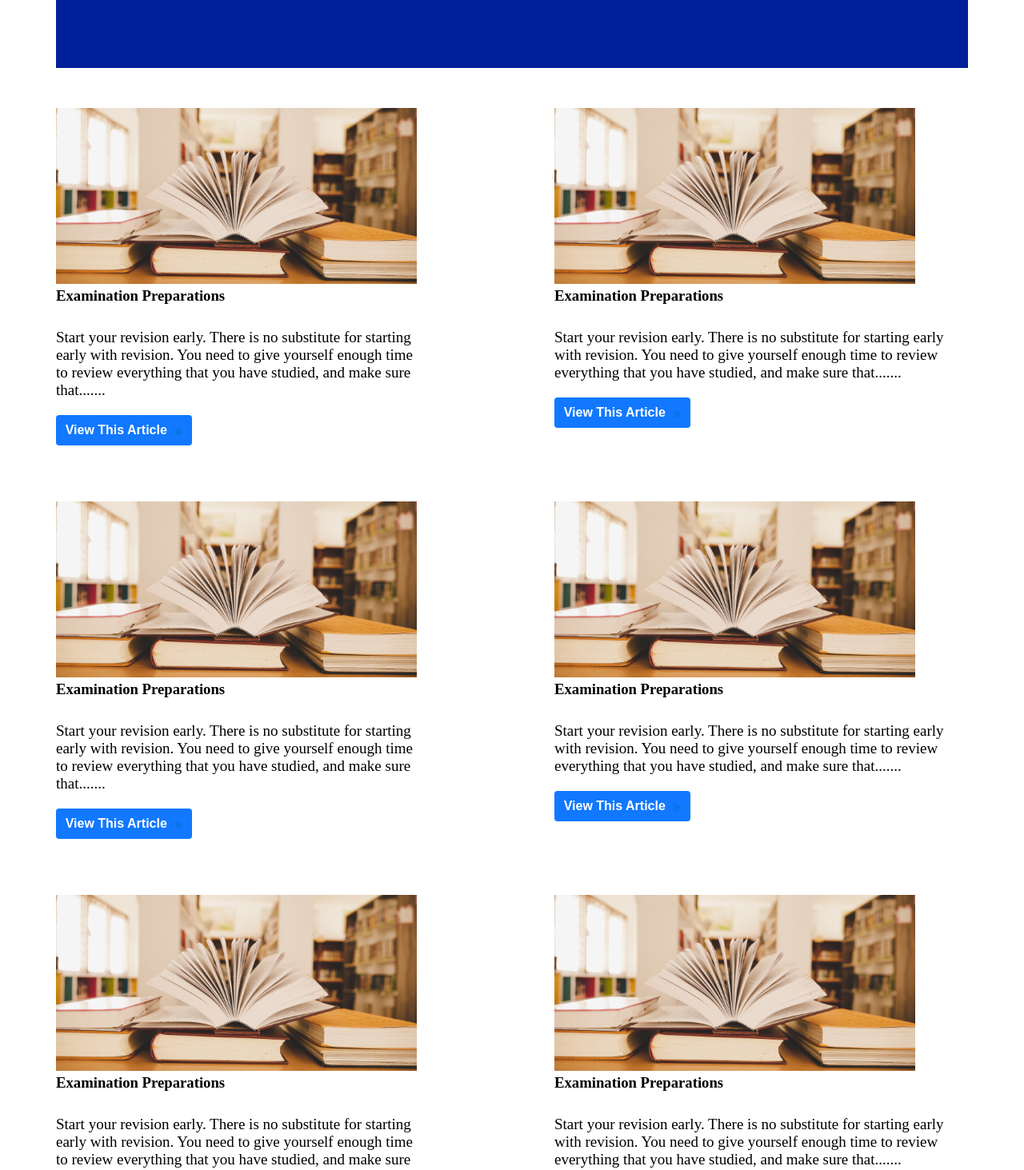
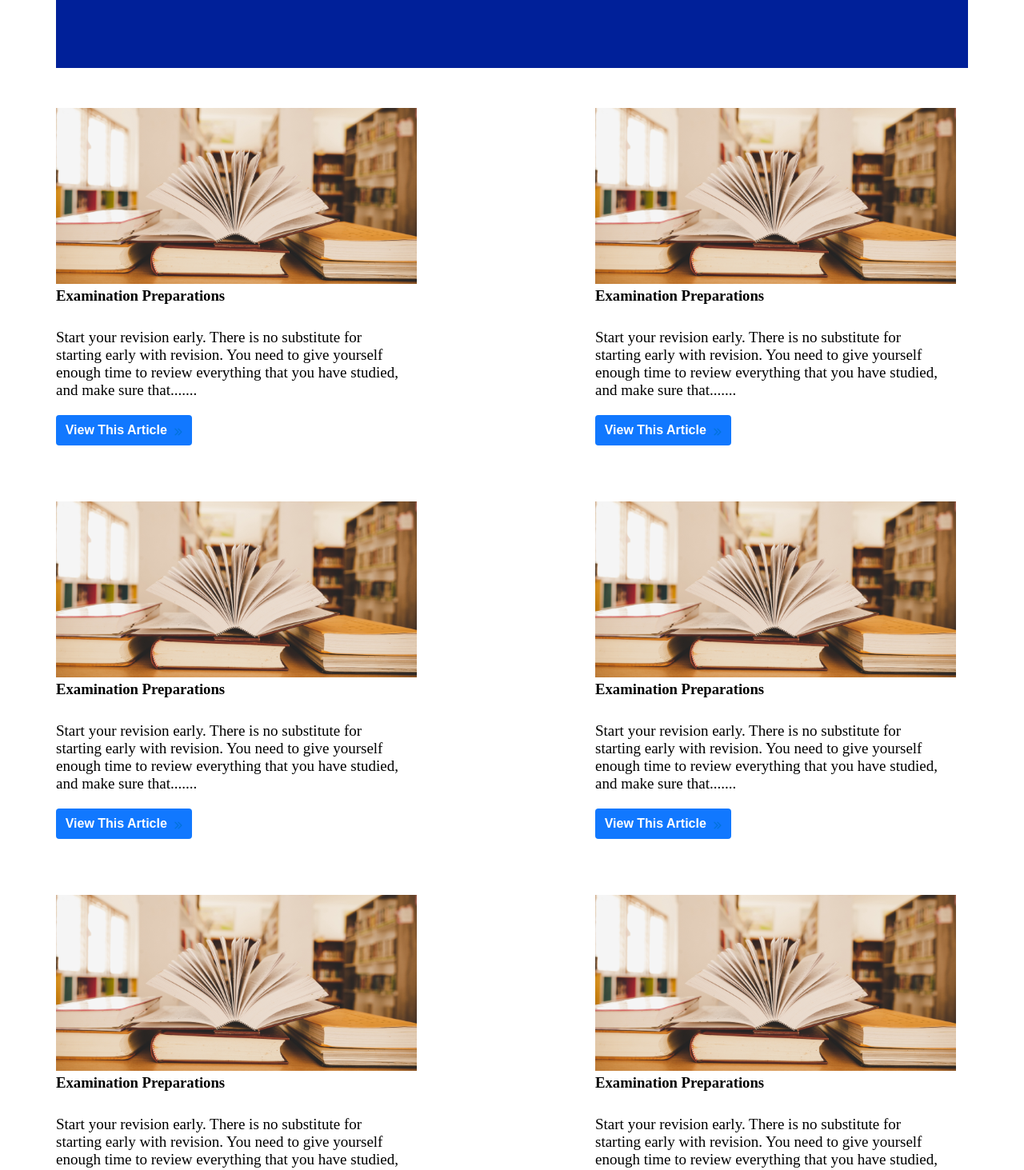
Before and after one commit to quadrisheu/exam, a React (Vite) app: page /blog in a window 1280 px wide. Shown: the part 320-1783 px from the top of the page at 80% size. Built offline with nearby package versions, Linux system fonts and the light colour scheme.

Commit message:
last but one

```diff
--- a/src/pages/Blog.jsx
+++ b/src/pages/Blog.jsx
@@ -29,7 +29,7 @@ function Blog() {
           </button>
           </div>
 
-          <div className="next next2">
+          <div className="next next2 next3">
           <img className='buk' src={book} alt="book pics" />
            <h3>Examination Preparations</h3>
            <p className='para'>Start your revision early. There is no substitute for
@@ -59,7 +59,7 @@ function Blog() {
           </button>
           </div>
 
-          <div className="next next2">
+          <div className="next next2 next3">
            <img className='buk' src={book} alt="book pics" />
            <h3>Examination Preparations</h3>
            <p className='para'>Start your revision early. There is no substitute for
@@ -89,7 +89,7 @@ function Blog() {
           </button>
           </div>
 
-          <div className="next next2">
+          <div className="next next2 next3">
           <img className='buk' src={book} alt="book pics" />
            <h3>Examination Preparations</h3>
            <p className='para'>Start your revision early. There is no substitute for
--- a/src/styles/Blog.css
+++ b/src/styles/Blog.css
@@ -63,13 +63,17 @@
 }
 
 .next2 {
+    width: 45%;
+    margin-left: 77px;
+}
 
-    width: 45%;
-
+.next3 {
+    margin-left: 56px;
 
 }
 
 .next .para {
+    width: 441px;
     font-size: 19px;
     margin-top: 30px;
     margin-bottom: 20px;
--- a/src/styles/Faq.css
+++ b/src/styles/Faq.css
@@ -50,7 +50,7 @@
     align-items: center;
 }
 .faq-two-parent{
-    width: 90%;
+    width: 100%;
 }
 .faq-two{
     width: 100%;
@@ -60,6 +60,7 @@
 .faq-two-sub{
     width: 48%;
     height: 120px;
+    margin-bottom: 20px;
 }
 .f-one{
     display: flex;
@@ -73,11 +74,13 @@
 .f-one-sub{
     display: flex;
     align-items: center;
-    height: 80px;
+    height: 100px;
+    padding-top: 10px;
     padding-left: 30px;
     padding-right: 30px;
     box-shadow: rgba(0, 0, 0, 0.24) 0px 3px 8px;
     visibility: visible;
+    background-color:  #f7f7f76b;
 }
 
 
@@ -124,10 +127,12 @@
 
 
     width: 40%;
-    /* margin-right: 30px; */
+    margin-left: 77px;
 }
 
+
 .next .para {
+    width: 441px;
     font-size: 19px;
     margin-top: 30px;
     margin-bottom: 20px;
--- a/src/styles/Home.css
+++ b/src/styles/Home.css
@@ -135,6 +135,7 @@
 }
 
 .welcome {
+    width: 630px;
     font-size: 16px;
     margin-top: 25px;
     padding: 0px 20px 0px 30px;
```
